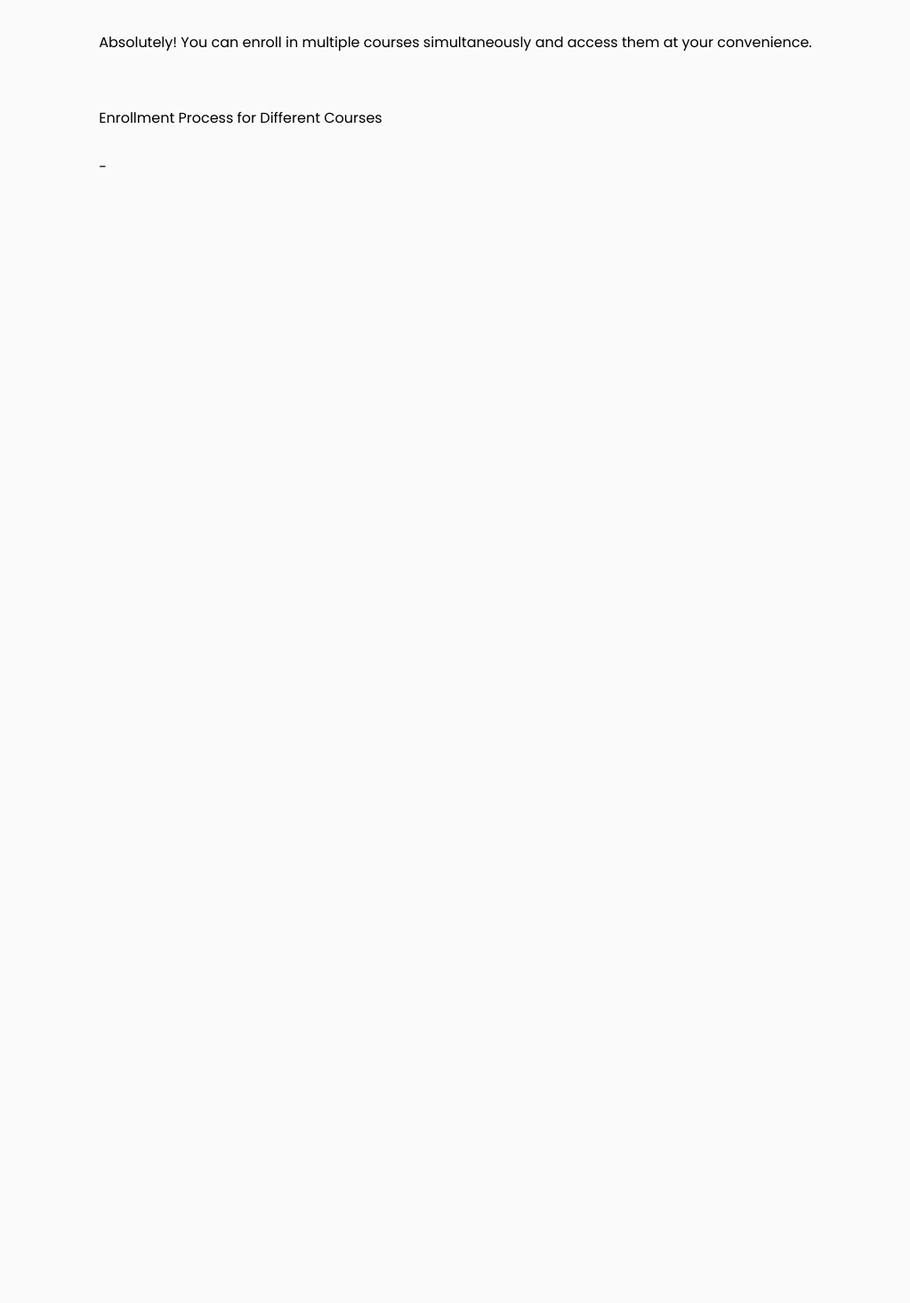
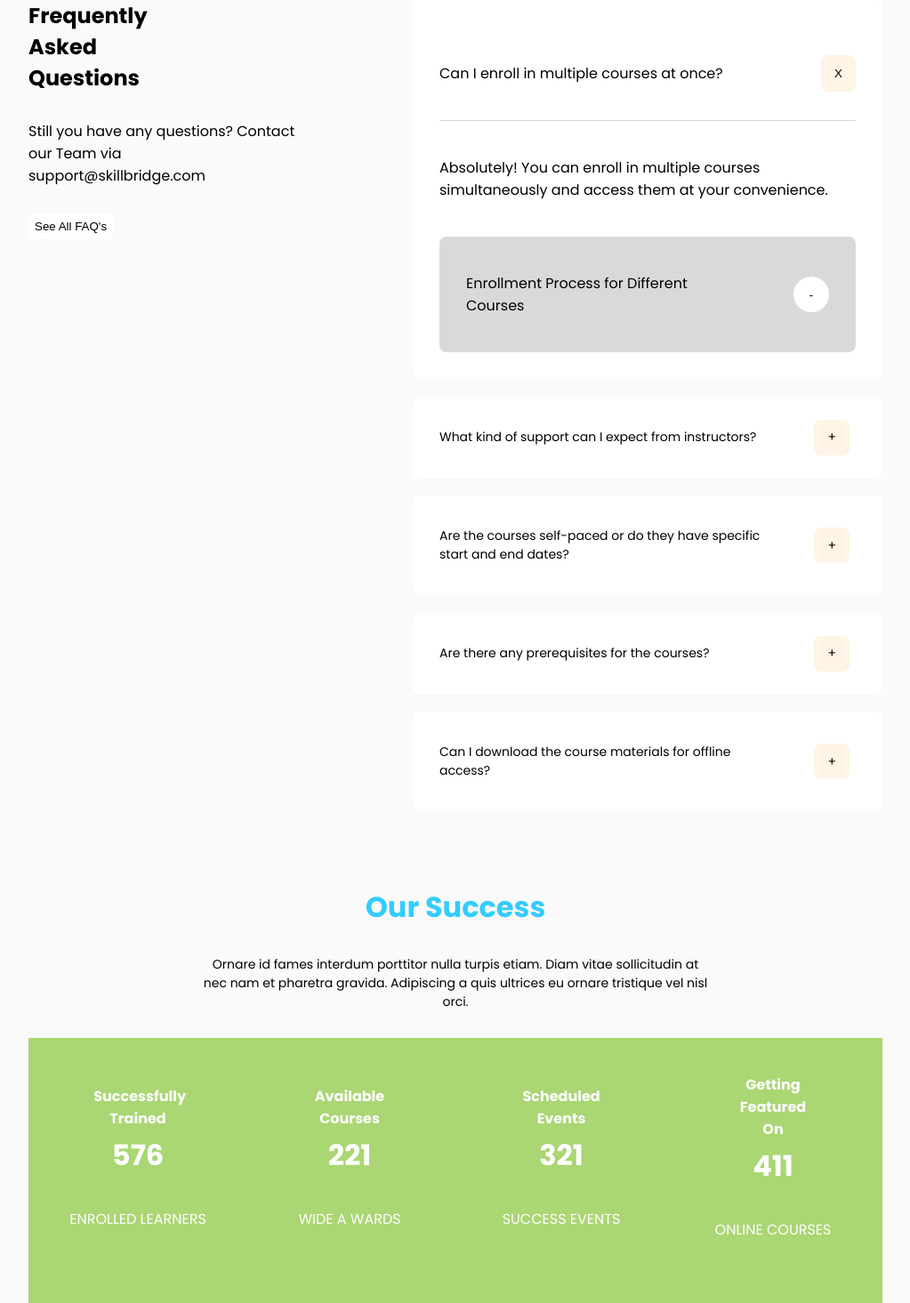
Before and after one commit to King221006359/Ecolern-Course, a React (Vite) app: page / in a window 1280 px wide. Shown: the part 5091-6556 px from the top of the page at 89% size, without its empty margins (128-1151 px from the left). Before the commit the page ends 5466 px from the top, so only its background shows below. Built offline with nearby package versions, Linux system fonts and the light colour scheme.

Commit message:
commit for change

```diff
--- a/src/App.css
+++ b/src/App.css
@@ -8,22 +8,14 @@
   --nav-link-color: #74768F;
   --background-color-one: #D9D9D9;
   --background-color-two:#A83E3E;
+  --background-color-three:#FFF4E5;
   --main-font-family: 'Poppins', sans-serif;
   --main-font-lato: 'Lato', sans-serif;
   --main-text-color: #ffffff;
   --border-color: #F1F1F3;
 }
-
-/* body {
-  margin: 0;
-  padding: 0;
-  overflow-x: hidden;
-  font-family: 'poppin', sans-serif;
-} */
-
 .welcomePage {
   width: 100%;
-  /* height: 100vh; */
   display: flex;
   justify-content: center;
   margin: 80px 0 0 0;
@@ -32,16 +24,14 @@
 .welcome-container {
   background-image: url(./image/welcome.png);
   width: 100%;
-  /* height: 100vh; */
+  height: 100vh;
   background-position: center;
   background-size: cover;
   display: flex;
   justify-content: center;
   align-content: center;
 }
-/* section{
-  margin-top: 6rem;
-} */
+
 .welcome{
   display: flex;
   justify-content: flex-end;
@@ -426,7 +416,6 @@ border-radius: 10px;
   .course-container{
     grid-template-columns: repeat(1, 1fr);
     height: auto !important;
-    background-color: red;
   }
 }
 
@@ -436,5 +425,184 @@ border-radius: 10px;
   justify-content: center;
   align-items: center;
   width: 100%;
-  height: 100vh;
+  margin-top: 2rem;
 }
+.frequent-container{
+  display: grid;
+  grid-template-columns: 40% 1fr;
+  width: 75%;
+  gap: 3rem;
+  padding: 4rem 0;
+}
+.frequent-left-side h1{
+  width: 50%;
+}
+.frequent-left-side p{
+  width: 80%;
+}
+.frequent-left-side button{
+  border: none;
+  background-color: var(--main-text-color);
+  padding: 7px;
+  border-radius: 5px;
+}
+
+.frequent-card-one{
+  background-color: var(--main-text-color);
+  padding: 30px;
+  border-radius: 8px;
+}
+.enroll-multiple{
+  display: grid;
+  grid-template-columns: 1fr 10%;
+  justify-content: center;
+  align-items: center;
+  border-bottom: 1px solid var(--background-color-one);
+}
+.close-button{
+  display: flex;
+  justify-content: flex-end;
+  align-items: center;
+}
+.close-button button{
+  border: none;
+  background-color: var(--background-color-three);
+  padding: 13px 15px;
+  border-radius: 8px;
+}
+.frequent-card-one p{
+  width: 95%;
+  margin: 10px 0;
+}
+.enroll-process{
+  background-color: var(--background-color-one);
+  display: grid;
+  grid-template-columns: 1fr 20%;
+  justify-content: center;
+  align-items: center;
+  padding: 0 30px;
+  border-radius: 8px;
+}
+.right-arrow{
+  display: flex;
+  justify-content: flex-end;
+  align-items: center;
+  margin: 10px 0;
+}
+.right-arrow button{
+  border: none;
+  background-color: var(--main-text-color);
+  width: 40px;
+  height: 40px;
+  border-radius: 100%;
+}
+
+.accordion-item{
+  background: var(--main-text-color);
+  margin: 20px 0;
+  padding:0 30px;
+  border-radius: 8px;
+  font-size: 14px;
+}
+.accordion-title{
+  display: grid;
+  grid-template-columns: 1fr 10%;
+  justify-content: center;
+  align-items: center;
+}
+.accordion-header p{
+  width: 90%;
+}
+.accordion-title .accordion-header{
+  padding: 5px 0;
+}
+.symbol{
+  border: none;
+  background-color: var(--background-color-three);
+  padding: 5px;
+  width: 30px;
+  height: 30px;
+  border-radius: 8px;
+  display: flex;
+  justify-content: center;
+  align-items: center;
+  cursor: pointer;
+}
+.accordion-content{
+  transition: .3s;
+}
+
+@media screen and (max-width:390px) {
+  .frequent-container{
+    grid-template-columns: repeat(1, 1fr);
+  }
+}
+@media screen and (max-width:768px) {
+  .frequent-container{
+    grid-template-columns: repeat(1, 1fr);
+  }
+}
+
+/* ===================== testimonial section======================== */
+
+.our-success-section{
+  display: flex;
+  justify-content: center;
+  align-content: center;
+}
+.our-success-container{
+  width: 75%;
+}
+.our-success-header h1{
+  text-align: center;
+  color: var(--text-color-one);
+}
+.our-success-header-content{
+  display: flex;
+  justify-content: center;
+  align-items: center;
+}
+.our-success-header p{
+  text-align: center;
+  width: 60%;
+  font-size: 14px;
+}
+.our-success-card-container{
+  display: grid;
+  grid-template-columns: repeat(4, 1fr);
+  gap: 2rem;
+  justify-content: center;
+  align-items: center;
+  background: var(--text-color-two);
+  color: var(--main-text-color);
+  padding: 20px;
+}
+.success-card{
+  padding: 20px;
+}
+.success-card-header{
+  display: flex;
+  justify-content: center;
+  align-items: center;
+}
+.success-card-header h4{
+  text-align: center;
+  width: 60%;
+}
+.success-card-body h1{
+  text-align: center;
+  padding: 5px 0;
+}
+.success-card-bottom p{
+  text-align: center;
+}
+@media screen and (max-width:390px) {
+  .our-success-card-container{
+    grid-template-columns: repeat(1, 1fr);
+  }
+}
+@media screen and (max-width:768px) {
+  .our-success-card-container{
+    grid-template-columns: repeat(2, 1fr);
+  }
+}
--- /dev/null
+++ b/src/components/Accordion.jsx
@@ -0,0 +1,17 @@
+import React, { useState } from 'react';
+
+const Accordion = ({ title, content }) => {
+  const [isActive, setIsActive] = useState(false);
+
+  return (
+    <div className="accordion-item">
+      <div className="accordion-title" onClick={() => setIsActive(!isActive)}>
+        <div className='accordion-header'><p>{title}</p></div>
+        <div className='symbol'>{isActive ? '-' : '+'}</div>
+      </div>
+      {isActive && <div className="accordion-content"><p>{content}</p></div>}
+    </div>
+  );
+};
+
+export default Accordion;
--- a/src/components/FrequentSection.jsx
+++ b/src/components/FrequentSection.jsx
@@ -1,6 +1,10 @@
 import React from "react";
+import { accordionData } from "./data/Data";
+import Accordion from "./Accordion";
 
 function FrequentSection() {
+
+
   return (
     <section className="frequent-question-section">
       <div className="frequent-container">
@@ -17,15 +21,24 @@ function FrequentSection() {
              <div className="frequent-card-one">
               <div className="enroll-multiple">
                 <p>Can I enroll in multiple courses at once?</p>
-                <div className="close-button">X</div>
+                <div className="close-button">
+                <button>X</button>
+                </div>
               </div>
               <p>Absolutely! You can enroll in multiple courses simultaneously and access them at your convenience.</p>
               <div className="enroll-process">
                 <p>Enrollment Process for Different Courses</p>
-                <div className="right-arrow">-</div>
+                <div className="right-arrow">
+                <button>-</button>
+                </div>
               </div>
              </div>
           </div>
+          <div className="accordion">
+        {accordionData.map(({ title, content }) => (
+          <Accordion title={title} content={content} />
+        ))}
+      </div>
         </div>
       </div>
     </section>
--- /dev/null
+++ b/src/components/OurSuccess.jsx
@@ -0,0 +1,38 @@
+import React from "react";
+import SuccessCard from "./SuccessCard";
+import { OurSuccessData } from "./data/Data";
+
+function Oursuccess(sucess) {
+  return (
+    <SuccessCard
+      key={sucess.id}
+      title={sucess.title}
+      content={sucess.content}
+      bottom={sucess.bottom}
+    />
+  );
+}
+
+function OurSuccess() {
+  return (
+    <div className="our-success-section">
+      <div className="our-success-container">
+        <div className="our-success-header">
+          <h1>Our Success</h1>
+          <div className="our-success-header-content">
+            <p>
+              Ornare id fames interdum porttitor nulla turpis etiam. Diam vitae
+              sollicitudin at nec nam et pharetra gravida. Adipiscing a quis
+              ultrices eu ornare tristique vel nisl orci.
+            </p>
+          </div>
+        </div>
+        <div className="our-success-card-container">
+          {OurSuccessData.map(Oursuccess)}
+        </div>
+      </div>
+    </div>
+  );
+}
+
+export default OurSuccess;
--- /dev/null
+++ b/src/components/SuccessCard.jsx
@@ -0,0 +1,19 @@
+import React from "react";
+
+function SuccessCard(props) {
+  return (
+    <div className="success-card">
+      <div className="success-card-header">
+        <h4>{props.title}</h4>
+      </div>
+      <div className="success-card-body">
+        <h1>{props.content}</h1>
+      </div>
+      <div className="success-card-bottom">
+        <p>{props.bottom}</p>
+      </div>
+    </div>
+  );
+}
+
+export default SuccessCard;
--- a/src/components/data/Data.jsx
+++ b/src/components/data/Data.jsx
@@ -80,3 +80,61 @@ export const CourseData = [
     date: "Nov 03",
   },
 ];
+
+export const accordionData = [
+  {
+    title: "What kind of support can I expect from instructors?",
+    content: `Lorem ipsum dolor, sit amet consectetur adipisicing elit. Quis sapiente
+    laborum cupiditate possimus labore, hic temporibus velit dicta earum
+    suscipit commodi eum enim atque at? Et perspiciatis dolore iure
+    voluptatem.`,
+  },
+  {
+    title:
+      "Are the courses self-paced or do they have specific start and end dates?",
+    content: `Lorem ipsum, dolor sit amet consectetur adipisicing elit. Mollitia veniam
+    reprehenderit nam assumenda voluptatem ut. Ipsum eius dicta, officiis
+    quaerat iure quos dolorum accusantium ducimus in illum vero commodi
+    pariatur? Impedit autem esse nostrum quasi, fugiat a aut error cumque
+    quidem maiores doloremque est numquam praesentium eos voluptatem amet!
+    Repudiandae, mollitia id reprehenderit a ab odit!`,
+  },
+  {
+    title: "Are there any prerequisites for the courses?",
+    content: `Sapiente expedita hic obcaecati, laboriosam similique omnis architecto ducimus magnam accusantium corrupti
+    quam sint dolore pariatur perspiciatis, necessitatibus rem vel dignissimos
+    dolor ut sequi minus iste? Quas?`,
+  },
+  {
+    title: "Can I download the course materials for offline access?",
+    content: `Sapiente expedita hic obcaecati, laboriosam similique omnis architecto ducimus magnam accusantium corrupti
+    quam sint dolore pariatur perspiciatis, necessitatibus rem vel dignissimos
+    dolor ut sequi minus iste? Quas?`,
+  },
+];
+export const OurSuccessData = [
+  {
+    id: 1,
+    title: "Successfully Trained",
+    content: "576",
+    bottom: "ENROLLED LEARNERS",
+  },
+  {
+    id: 2,
+    title: "Available Courses",
+    content: "221",
+    bottom: "WIDE A WARDS",
+  },
+  {
+    id: 3,
+    title: "Scheduled Events",
+    content: "321",
+    bottom: "SUCCESS EVENTS",
+  },
+  {
+    id: 4,
+    title: "Getting Featured On",
+    content: "411",
+    bottom: "ONLINE COURSES",
+  },
+];
--- a/src/pages/Home.jsx
+++ b/src/pages/Home.jsx
@@ -6,6 +6,7 @@ import Schedule from "../components/Schedule";
 import TourSection from "../components/TourSection";
 import CoursesSection from "../components/CoursesSection";
 import FrequentSection from "../components/FrequentSection";
+import OurSuccess from "../components/OurSuccess";
 function Home() {
   return (
     <div>
@@ -16,6 +17,7 @@ function Home() {
       <TourSection />
       <CoursesSection />
       <FrequentSection />
+      <OurSuccess />
     </div>
   );
 }
```
Also changed, not shown: src/components/Testimonial.jsx (added, +9 -0 lines).
